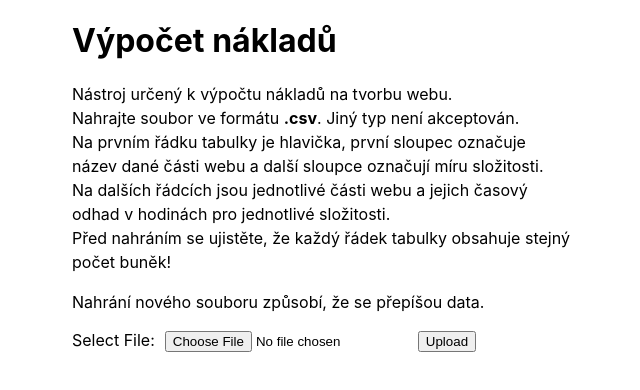
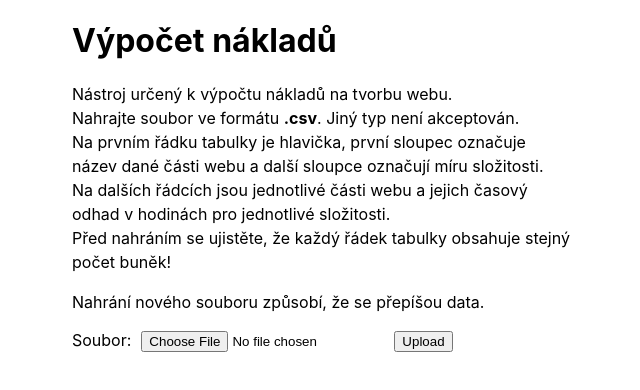
Before and after one commit to serclino/express-react-project, a React (Create React App) app in the folder client/: page / in a window 1280 px wide. Shown: the top 390 px of the page, without its empty margins (318-958 px from the left). Built offline with nearby package versions, Linux system fonts and the light colour scheme; no server answers.

Commit message:
make sure of proper indentations

```diff
--- a/client/src/components/Counter.js
+++ b/client/src/components/Counter.js
@@ -1,6 +1,6 @@
-import React from 'react'
+import React from "react";
 
-export const Counter = ({ totalHours, wagePerHour, setWagePerHour}) => {
+export const Counter = ({ totalHours, wagePerHour, setWagePerHour }) => {
   return (
     <section>
       <p>Celkem hodin: {totalHours}</p>
@@ -17,4 +17,4 @@ export const Counter = ({ totalHours, wagePerHour, setWagePerHour}) => {
       <p>Celková cena za projekt: {totalHours * wagePerHour} Kč</p>
     </section>
   );
-}
+};
--- a/client/src/components/Delete.js
+++ b/client/src/components/Delete.js
@@ -1,5 +1,5 @@
-import React from 'react'
-import Axios from 'axios';
+import React from "react";
+import Axios from "axios";
 
 export const Delete = ({ setBackendData, setFile }) => {
   const deleteFile = () => {
@@ -19,4 +19,4 @@ export const Delete = ({ setBackendData, setFile }) => {
       Delete file
     </button>
   );
-}
+};
--- a/client/src/components/Table.js
+++ b/client/src/components/Table.js
@@ -11,11 +11,11 @@ export const Table = ({
 }) => {
   const handleCheck = (e, uniqueId) => {
     const lastInput = document.getElementById(`lastInput-${uniqueId}`);
-    // deselect last input
+    // deselect last input of the current row
     lastInput.type = "hidden";
     lastInput.value = 0;
     if (e.target.id === `lastRadio-${uniqueId}`) {
-      // select last input
+      // select last input of the current row
       lastInput.type = "number";
       document.getElementById(`lastRadio-${uniqueId}`).value = 0;
     }
@@ -94,7 +94,7 @@ export const Table = ({
                     name={uniqueId}
                     id={`lastInput-${uniqueId}`}
                     onChange={(e) => {
-                      // change the value of associated input
+                      // change the value of an associated radio input
                       document.getElementById(`lastRadio-${uniqueId}`).value =
                         e.target.value;
                       document.getElementById(`${uniqueId}`).requestSubmit();
--- a/client/src/components/Upload.js
+++ b/client/src/components/Upload.js
@@ -51,7 +51,7 @@ export const Upload = ({
   return (
     <form onSubmit={(e) => handleUpload(e)}>
       <p>Nahrání nového souboru způsobí, že se přepíšou data.</p>
-      <label style={{marginRight: '10px'}}>Select File:</label>
+      <label style={{marginRight: '10px'}}>Soubor:</label>
       <input
         accept=".csv"
         className="chooseFile"
```
Also changed, not shown: 1 other file (tests, documents, lock files or other folders).
